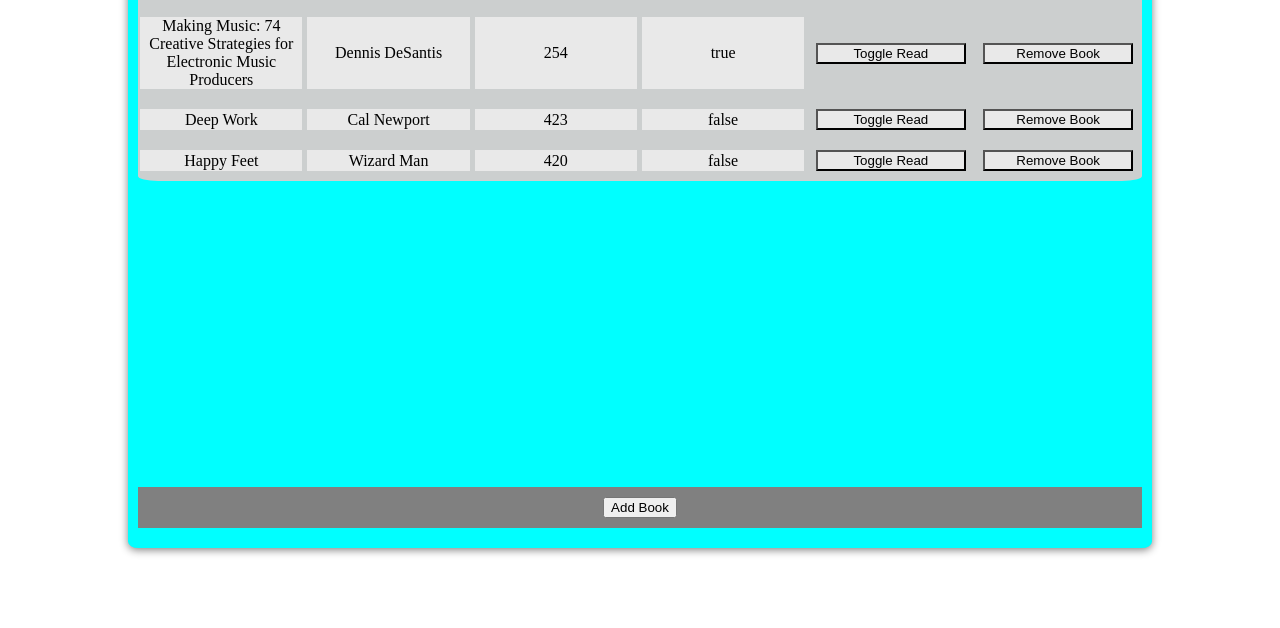
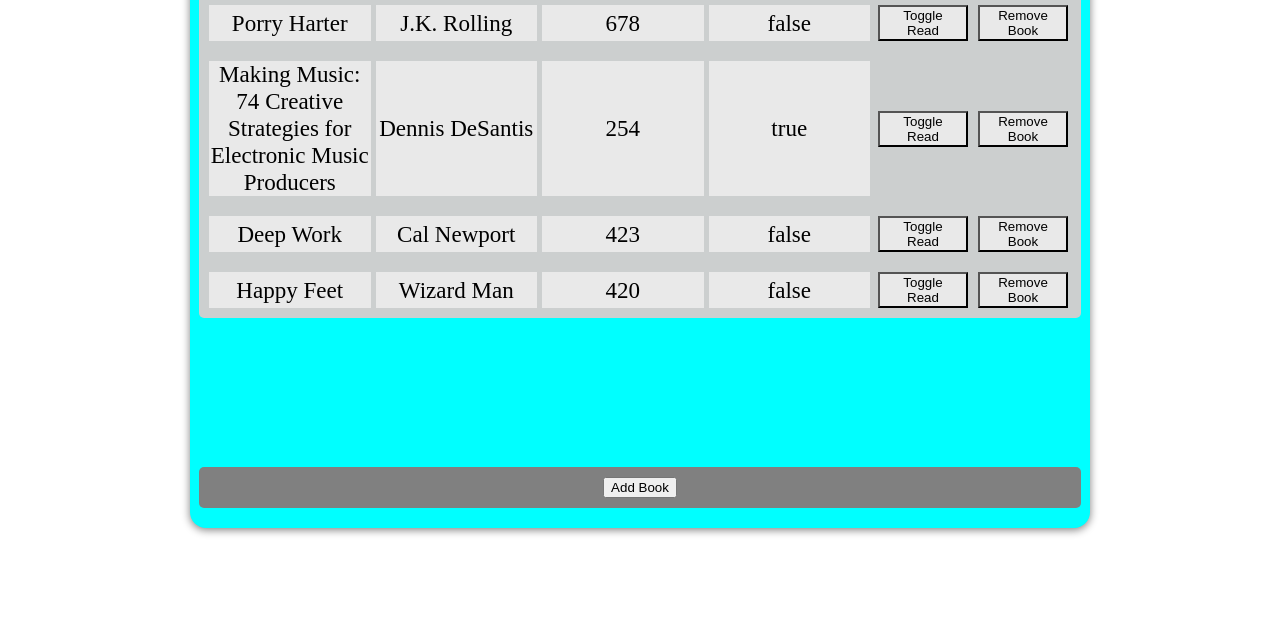
Before and after one commit to leolion0/odin-library, a plain HTML site: page index.html in a window 1280 px wide. Shown: the part 172-800 px from the top of the page. Drawn offline with Linux system fonts and the light colour scheme.

Commit message:
Fixed adding books with whitespace strings. Removed console.log()s

```diff
--- a/css/style.css
+++ b/css/style.css
@@ -5,6 +5,7 @@
     display: flex;
     flex-direction: column;
     justify-content: center;
+    font-size: larger;
 }
 
 #book-container {
@@ -15,12 +16,15 @@
     margin-top: 20px;
 
     background: rgb(204, 207, 207);
-    border-radius: 2%;
+    border-radius: 5px;
     grid-auto-rows: auto;
     height: fit-content;
     width: 98%;
     margin-bottom: auto;
     align-content: start;
+    box-sizing: border-box;
+    padding-right: 8px;
+    padding-left: 8px;
 
 }
 
@@ -28,21 +32,23 @@
     background-color: aqua;
     margin: 15px;
     position: relative;
-    height: 80%;
-    width: 80%;
+    height: 70%;
+    min-height: 600px;
+    width: 900px;
     margin-left: auto;
     margin-right: auto;
     justify-content: center;
     align-content: center;
     display: flex;
-    border-radius: 1%;
+    border-radius: 16px;
     box-shadow: 0px 2px 8px gray;
     flex-direction: column;
     justify-content: flex-start;
+    overflow-y: auto;
 }
 .book-row {
     display: grid;
-    grid-template-columns: repeat(6, 1fr);
+    grid-template-columns: repeat(4, 1fr) 100px 100px;
     width: 100%;
     background-color: transparent;
     height: min-content;
@@ -72,6 +78,7 @@
     padding-bottom: 10px;
     height: max-content;
     display: flex;
+    border-radius: 5px;
 
     justify-content: center;
     align-content: center;
--- a/js/library.js
+++ b/js/library.js
@@ -170,7 +170,6 @@
 
 document.addEventListener('click', function(e){
     if (e.target && e.target.id == "confirm-button"){
-        console.log(myLibrary);
         let inputElements = {
             'title':document.getElementById("title"),
             'author':document.getElementById("author"),
@@ -183,6 +182,11 @@
         let bookPages = parseInt(inputElements['pages'].value, 10);
         let readStatus = inputElements['read-status'].checked;
 
+        if(bookTitle.trim() === "" ||
+                bookAuthor.trim() === "" ||
+                isNaN(bookPages)){
+                    return
+                }
         addBookToLibrary(bookTitle, bookAuthor, bookPages, readStatus);
         addBookToRows(myLibrary[bookTitle])
 
```
